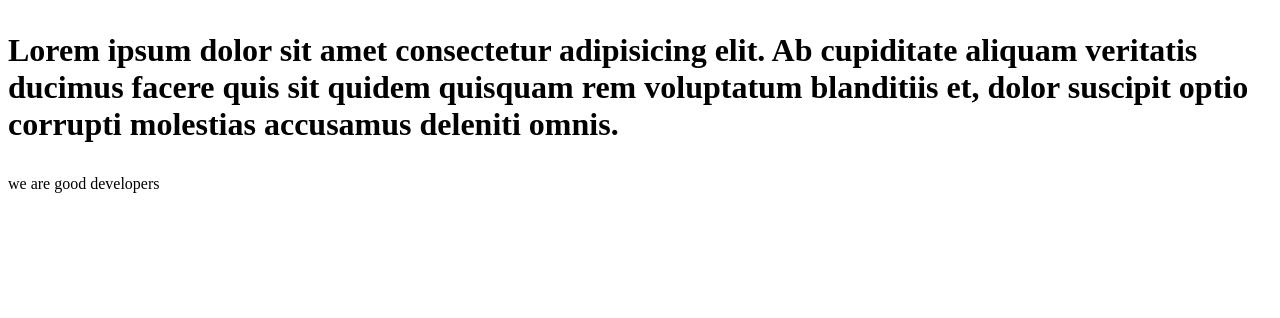
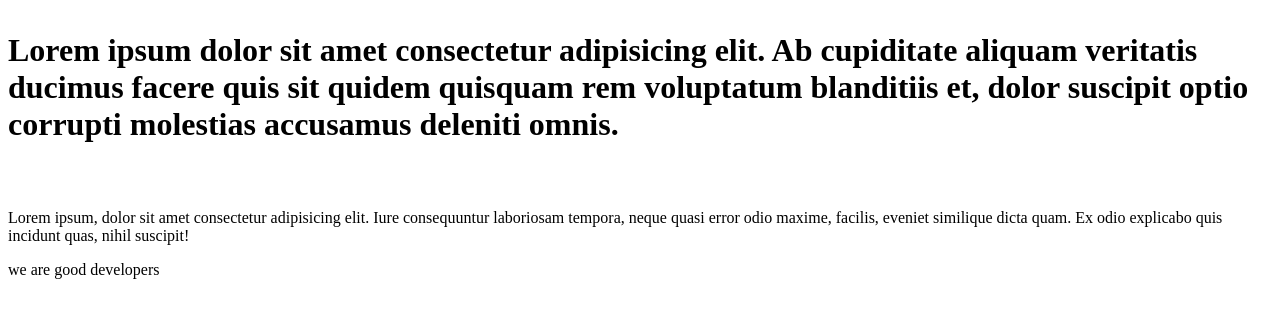
Before and after one commit to zemola/Codingpartner2, a plain HTML site: page index.html in a window 1280 px wide. Drawn offline with Linux system fonts and the light colour scheme.

Commit message:
i added a div caption

```diff
--- a/index.html
+++ b/index.html
@@ -15,6 +15,10 @@
       </p>
     </h1>
     <div id="img-div">
+      <img id="image">
+      <div id="img-caption">
+        <p> Lorem ipsum, dolor sit amet consectetur adipisicing elit. Iure consequuntur laboriosam tempora, neque quasi error odio maxime, facilis, eveniet similique dicta quam. Ex odio explicabo quis incidunt quas, nihil suscipit!</p>
+      </div>
 
    </div>
     <p>we are good developers</p>
```
